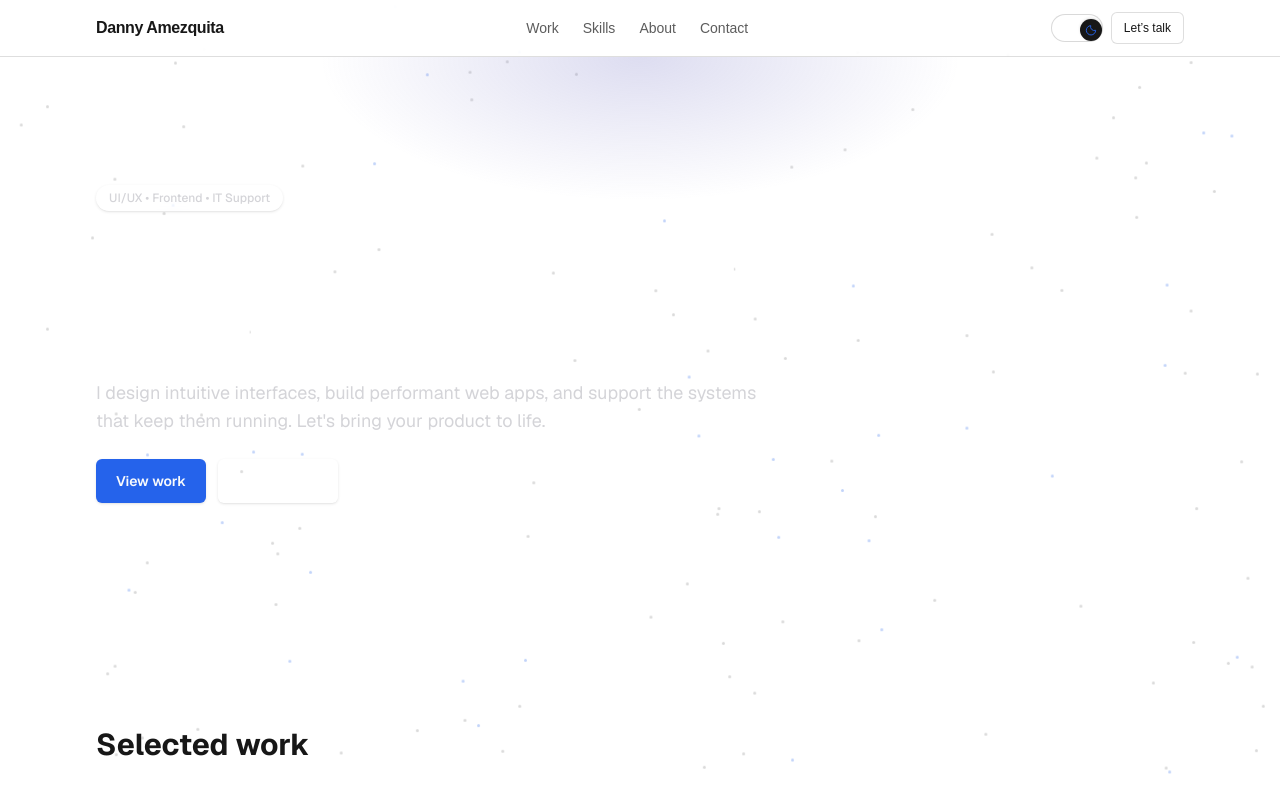
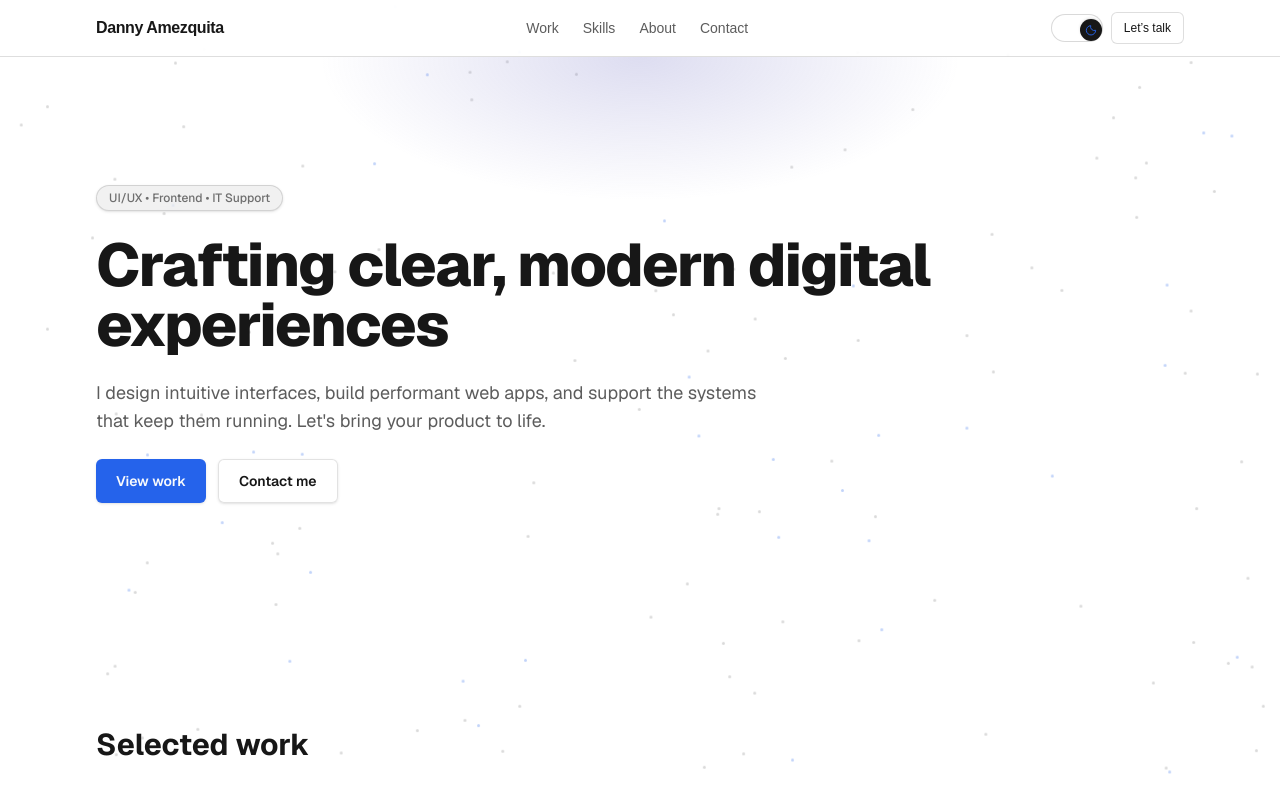
Before and after one commit to DannyAmzq/personal-wesbite, a Next.js app: page / in a window 1280 px wide. Shown: the top 795 px of the page. Built offline with nearby package versions, Linux system fonts and the light colour scheme.

Commit message:
feat: enhance light mode styling for Hero component with new tweaks and utility classes

```diff
--- a/app/globals.css
+++ b/app/globals.css
@@ -45,6 +45,32 @@ body {
   font-family: Arial, Helvetica, sans-serif;
 }
 
+/* Light-mode tweaks for the Hero section */
+[data-theme="light"] .hero-title {
+  /* Use near-black foreground in light mode */
+  color: var(--foreground);
+}
+[data-theme="light"] .hero-secondary {
+  color: var(--foreground);
+}
+
+/* Badge subtle style in light mode */
+[data-theme="light"] .hero-badge {
+  background-color: color-mix(in oklab, var(--foreground) 6%, transparent);
+  border: 1px solid color-mix(in oklab, var(--foreground) 14%, transparent);
+  color: color-mix(in oklab, var(--foreground) 60%, transparent);
+}
+
+/* Secondary button for light mode */
+[data-theme="light"] .hero-secondary-btn {
+  border: 1px solid color-mix(in oklab, var(--foreground) 12%, transparent);
+  background-color: color-mix(in oklab, var(--background) 96%, transparent);
+  color: var(--foreground);
+}
+[data-theme="light"] .hero-secondary-btn:hover {
+  background-color: color-mix(in oklab, var(--background) 92%, transparent);
+}
+
 /* Utility helpers using the accent token */
 .btn-accent {
   background-color: var(--accent);
--- a/components/Hero.tsx
+++ b/components/Hero.tsx
@@ -17,19 +17,19 @@ export default function Hero() {
         >
           <motion.span
             variants={fadeInUp(0.05, 10)}
-            className="inline-flex items-center rounded-full border border-white/10 bg-white/5 px-3 py-1 text-xs font-medium text-zinc-300 shadow-sm backdrop-blur"
+            className="inline-flex items-center rounded-full border border-white/10 bg-white/5 px-3 py-1 text-xs font-medium text-zinc-300 shadow-sm backdrop-blur hero-badge"
           >
             UI/UX • Frontend • IT Support
           </motion.span>
           <motion.h1
             variants={fadeInUp(0.1, 14)}
-            className="text-4xl sm:text-5xl md:text-6xl font-extrabold tracking-tight text-white"
+            className="text-4xl sm:text-5xl md:text-6xl font-extrabold tracking-tight text-white hero-title"
           >
             Crafting clear, modern digital experiences
           </motion.h1>
           <motion.p
             variants={fadeInUp(0.15, 18)}
-            className="max-w-2xl text-base sm:text-lg text-zinc-300"
+            className="max-w-2xl text-base sm:text-lg text-zinc-300 muted"
           >
             I design intuitive interfaces, build performant web apps, and support the systems that
             keep them running. Let's bring your product to life.
@@ -43,7 +43,7 @@ export default function Hero() {
             </Link>
             <Link
               href="#contact"
-              className="inline-flex h-11 items-center rounded-md border border-white/15 bg-white/5 px-5 text-sm font-semibold text-white shadow-sm transition-colors hover:bg-white/10"
+              className="inline-flex h-11 items-center rounded-md border border-white/15 bg-white/5 px-5 text-sm font-semibold text-white shadow-sm transition-colors hover:bg-white/10 hero-secondary hero-secondary-btn"
             >
               Contact me
             </Link>
```
